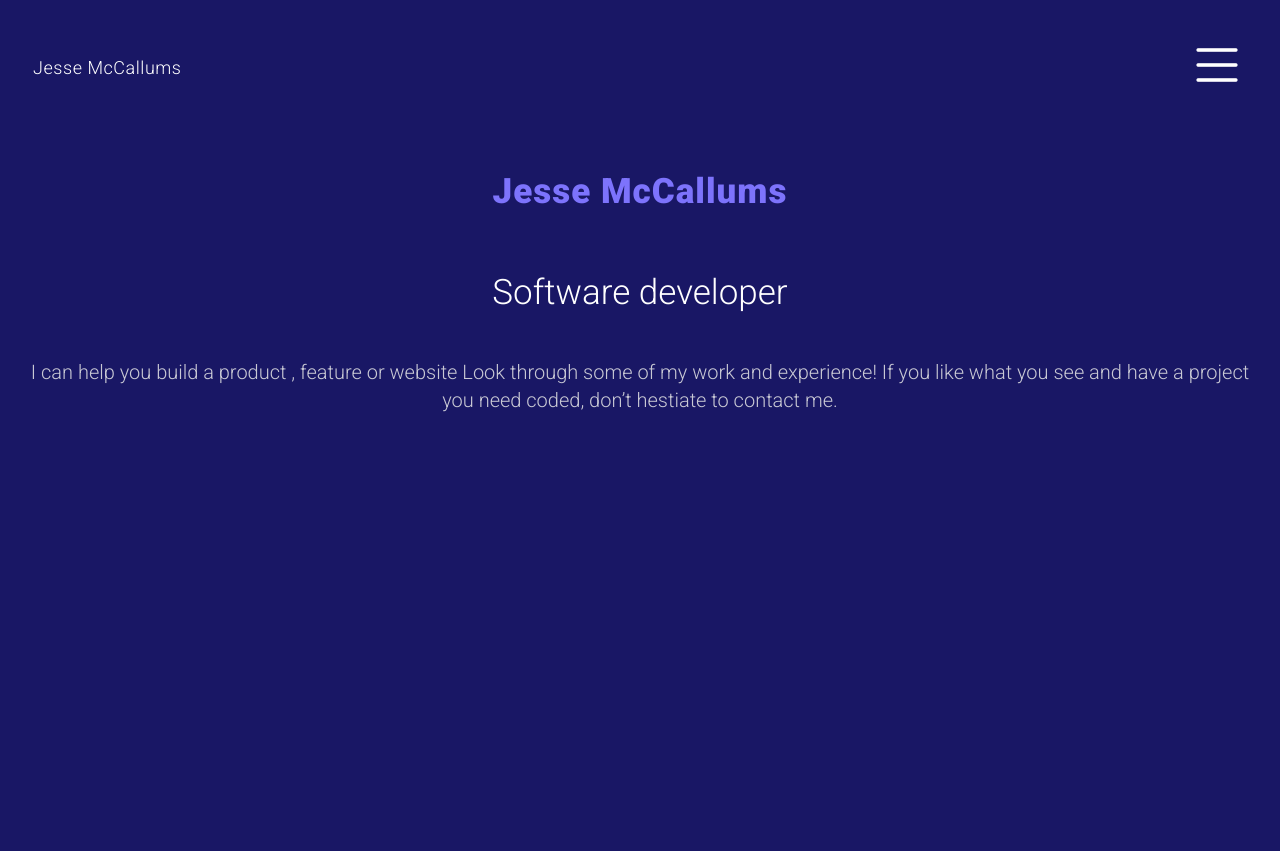
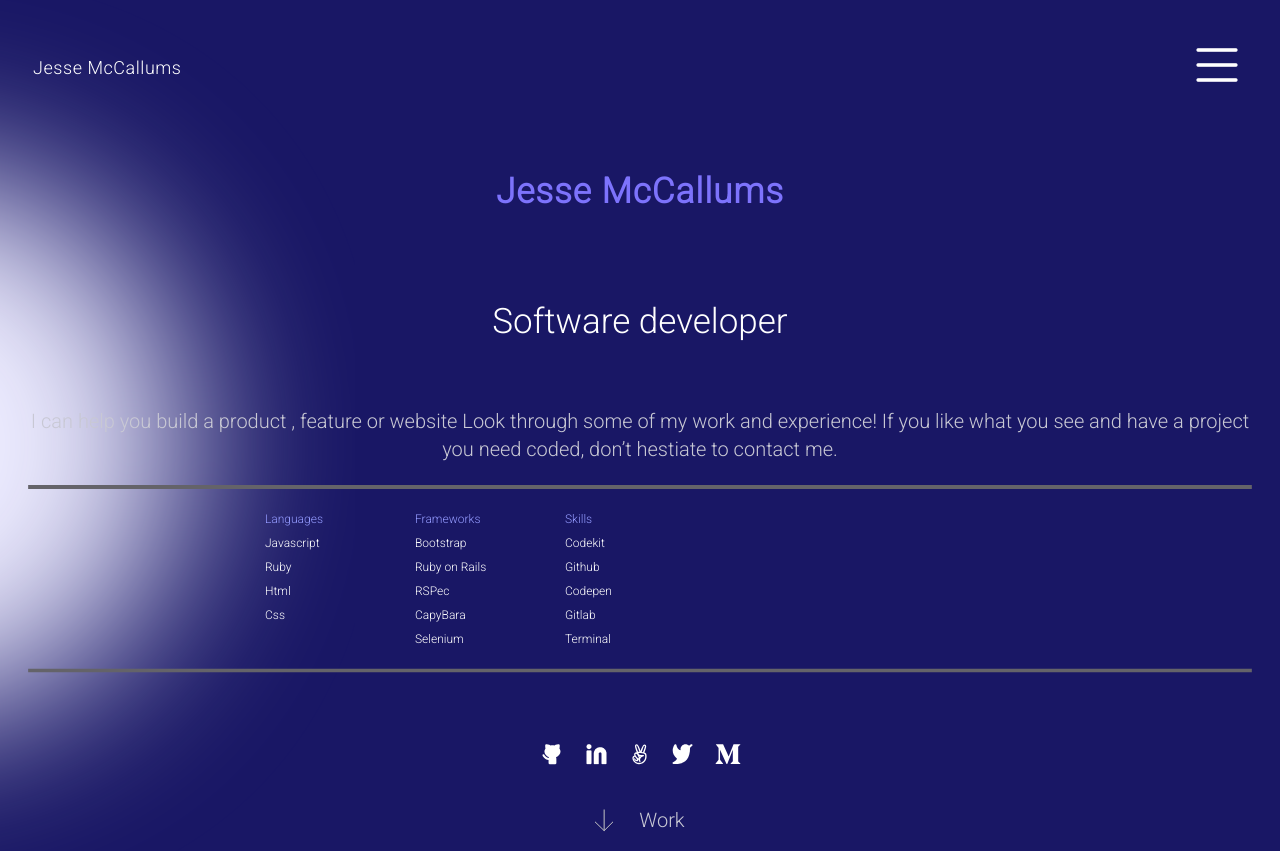
Before and after one commit to Jessemccallums/Portfolio-setup-and-mobile-version-skeleton, a website: page index.html in a window 1280 px wide. Before the commit the page ends 800 px from the top, so only its background shows below. Drawn offline with nearby package versions, Linux system fonts and the light colour scheme.

Commit message:
Adding files

```diff
--- a/index.html
+++ b/index.html
@@ -8,8 +8,6 @@
     <link href="https://fonts.googleapis.com/css2?family=Anonymous+Pro&display=swap" rel="stylesheet">
     <link rel="stylesheet" href="main.css">
     <link rel="stylesheet" href="https://cdn.jsdelivr.net/npm/bootstrap-icons@1.8.3/font/bootstrap-icons.css">
-    <link href="https://fonts.googleapis.com/css2?family=Roboto:ital,wght@1,500&display=swap" rel="stylesheet">
-    <link href="https://fonts.googleapis.com/css2?family=Roboto:wght@900&display=swap" rel="stylesheet">
     <link href="https://fonts.googleapis.com/css2?family=Roboto:wght@300&display=swap" rel="stylesheet">
     <title>Document</title>
 </head>
@@ -24,12 +22,82 @@
     </header>
 
     <main>
-        <section>
+        <section class="image">
             <h1 class="firsttext">Jesse McCallums</h1>
             <h2 class="secondtext"> Software developer</h2>
             <p>I can help you build a product , feature or website Look through some of my work and experience! If you
                 like what you see and have a project you need coded, don’t hestiate to contact me.</p>
+                <img src="Vector.4.svg" alt="separator">
+
+            </section>
+
+
+            <section>
+               <div class="columnmain">
+
+                <div class="column column1">
+
+                    <ul class="styling">
+                        <li class="title">Languages</li>
+                       <li>Javascript</li>
+                       <li>Ruby</li>
+                       <li>Html</li>
+                       <li>Css</li>
+                    </ul>
+                </div>
+
+                <div class="column column2">
+                    <ul class="styling">
+                        <li class="title">Frameworks</li>
+                       <li>Bootstrap</li>
+                       <li>Ruby on Rails</li>
+                       <li>RSPec</li>
+                       <li>CapyBara</li>
+                       <li>Selenium</li>
+                    </ul>
+                </div>
+
+                <div class="column column3">
+
+                    <ul class="styling">
+                        <li class="title">Skills</li>
+                       <li>Codekit</li>
+                       <li>Github</li>
+                       <li>Codepen</li>
+                       <li>Gitlab</li>
+                       <li>Terminal</li>
+                    </ul>
+                </div>
+
+
+               </div>
+
+                <img src="Vector.4.svg" alt="separator">
+
+
+               <div class="icon">
+
+                <ul class="styling1">
+                    <li class="styling1"><img src="Vector.1.svg" alt="icon"></li>
+                    <li class="styling1"><img src="Group.png" alt="icon"></li>
+                   <li class="styling1"><img src="Vector.3.svg" alt="icon"></li>
+                   <li class="styling1"><img src="Vector.icon.svg" alt="icon"></li>
+                   <li class="styling1"><img src="Vector.5.svg" alt="icon"></li>
+
+                </ul>
+            </div>
+
+            <div class="footer"></div>
+            <ul class="styling2">
+                <li class="styling2"><img src="Group.55.svg" alt="icon"></li>
+                <li class="styling2"><p>Work</p></li>
+
+
+            </ul>
+
+
         </section>
+
     </main>
 
 
--- a/main.css
+++ b/main.css
@@ -11,7 +11,7 @@ header {
   font-size: 35px;
   line-height: 72px;
   text-align: center;
-  color: #7d73fc;
+  color: rgb(125, 115, 252);
   font-weight: 700;
   letter-spacing: 1px;
 }
@@ -21,17 +21,17 @@ header {
   font-size: 35px;
   line-height: 72px;
   text-align: center;
-  color: white;
+  color: rgb(255, 255, 255);
   font-weight: 500;
 }
 
 .link {
   text-decoration: none;
-  color: white;
+  color: rgb(255, 255, 255);
   align-items: center;
   letter-spacing: 0.03em;
   font-family: "roboto", sans-serif;
-  font-weight: 500;
+  font-weight: 500px;
   font-size: 18px;
   line-height: 16px;
 }
@@ -40,22 +40,87 @@ p {
   font-family: "roboto", sans-serif;
   font-size: 20px;
   text-align: center;
-  color: #c8c8d4;
+  color: rgb(200, 200, 212);
   font-weight: 400;
   line-height: 28px;
 }
 
 body {
-  background-color: #191765;
+  background-color: rgb(25, 23, 101);
+  background-image: url(top.circles.svg);
+  background-size: cover;
+  height: 500px;
+  position: relative;
 }
 
 i {
-  color: white;
-  fill: white;
+  color: rgb(255, 255, 255);
+  fill: rgb(255, 255, 255);
   font-size: 60px;
 }
 
 section {
   padding-left: 19px;
   padding-right: 19px;
+  display: flex;
+  flex-direction: column;
 }
+
+.title {
+  color: rgb(148, 155, 255);
+  font-family: "roboto", sans-serif;
+  font-weight: 500;
+  font-size: 12px;
+  line-height: 24px;
+}
+
+.columnmain {
+  max-width: 750px;
+  margin: 0 auto;
+  display: flex;
+  flex-wrap: wrap;
+  width: 70%;
+}
+
+.column {
+  flex-direction: column;
+  flex-basis: 150px;
+  display: flex;
+}
+
+li {
+  color: rgb(255, 255, 255);
+  font-family: "roboto", sans-serif;
+  font-weight: 500;
+  font-size: 12px;
+  line-height: 24px;
+}
+
+ul {
+  list-style: none;
+  padding-left: 0;
+}
+
+.icon {
+  justify-content: center;
+}
+
+.styling1 {
+  display: flex;
+  justify-content: center;
+  font-size: 70px;
+  gap: 25px;
+}
+
+.footer {
+  justify-content: center;
+}
+
+.styling2 {
+  display: flex;
+  height: 15px;
+  justify-content: center;
+  column-gap: 25px;
+  align-items: center;
+  margin-top: -15px;
+}
```
Also changed, not shown: Group.55.svg (added), Group.png (added), Vector-1.svg (added), Vector-2.svg (added), Vector.1.svg (added), Vector.3.svg (added), Vector.4.svg (added), Vector.5.svg (added), Vector.icon.svg (added), top.circles.svg (added).
